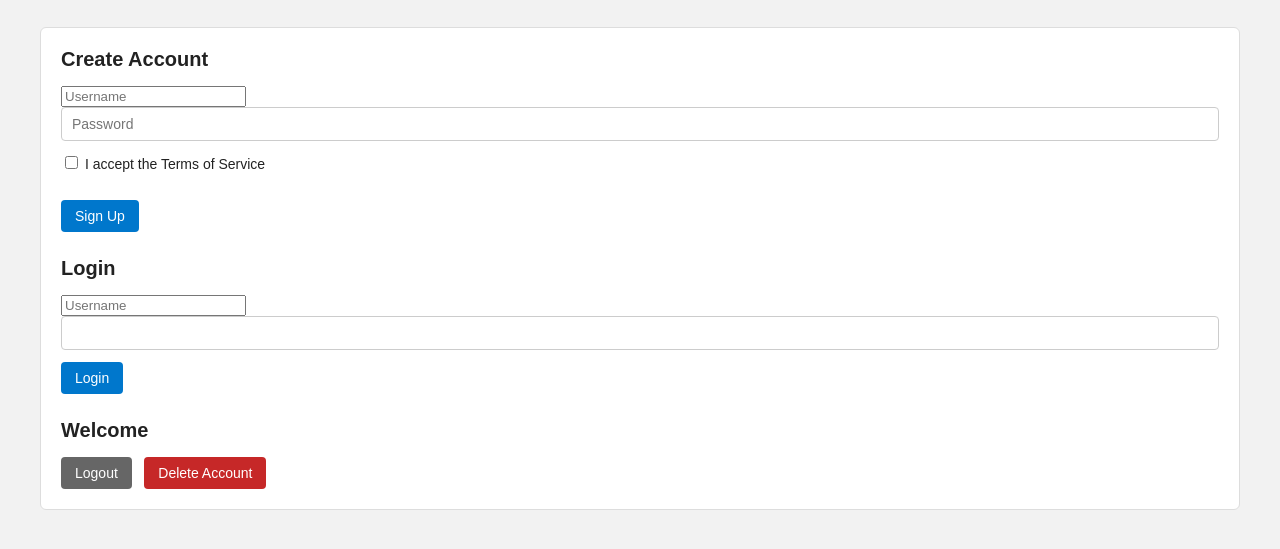
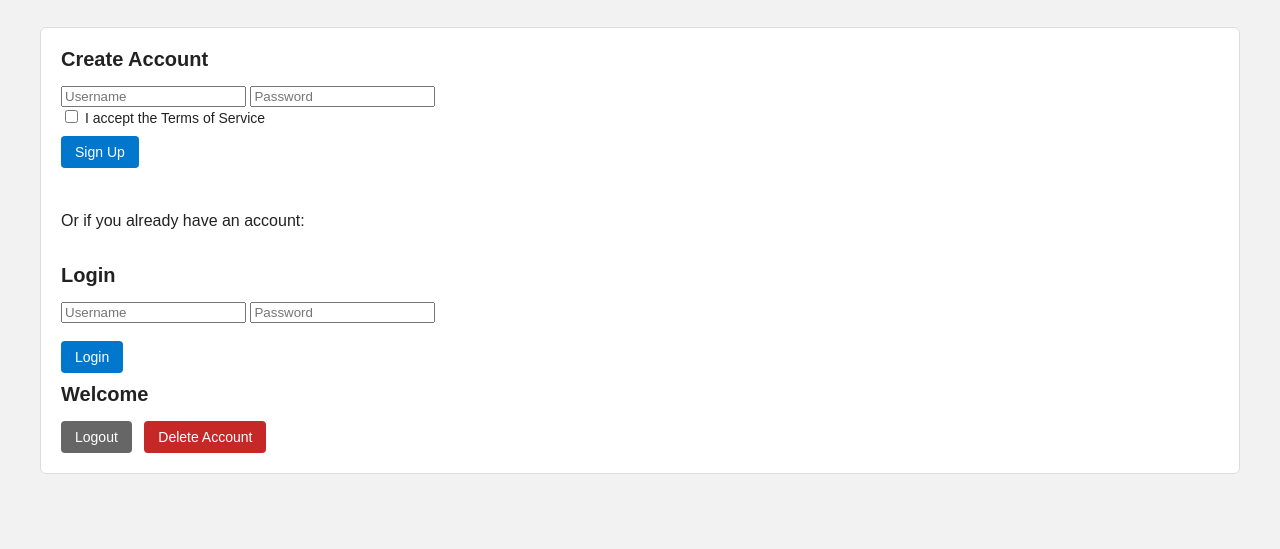
Before and after one commit to Panzerkula/App2_Project_v3, a website: page user_app/index.html in a window 1280 px wide. Shown: the part 101-650 px from the top of the page. Drawn offline with Linux system fonts and the light colour scheme.

Commit message:
Some small manual changes to the AI-generated CSS

```diff
--- a/user_app/index.html
+++ b/user_app/index.html
@@ -21,15 +21,18 @@
       <label>
         <input type="checkbox" name="acceptTos" required />
           I accept the Terms of Service
-      </label><br />
-
+      </label>
       <button type="submit">Sign Up</button>
   </form>
-
+  <br>
+  <p>Or if you already have an account:</p>
+  <br>
     <h2>Login</h2>
     <form id="login-form">
       <input name="username" placeholder="Username" required />
-      <input name="password" type="password" required />
+      <input name="password" type="password" placeholder="Password" required />
+      <br>
+      <br>
       <button type="submit">Login</button>
     </form>
 
--- a/user_app/user_style.css
+++ b/user_app/user_style.css
@@ -54,15 +54,18 @@ form {
   display: block;
 }
 
-input[type="text"],
+/*input[type="username"],
 input[type="password"] {
   width: 100%;
   padding: 8px 10px;
   margin-bottom: 12px;
   font-size: 14px;
+  font-family: Arial, Helvetica, sans-serif;
   border: 1px solid #ccc;
   border-radius: 4px;
-}
+  appearance: none;
+  -webkit-appearance: none;
+}*/
 
 input:focus {
   outline: none;
@@ -94,7 +97,7 @@ button {
 }
 
 form button {
-  margin-bottom: 25px;
+  margin-bottom: 10px;
 }
 
 button:hover {
```
